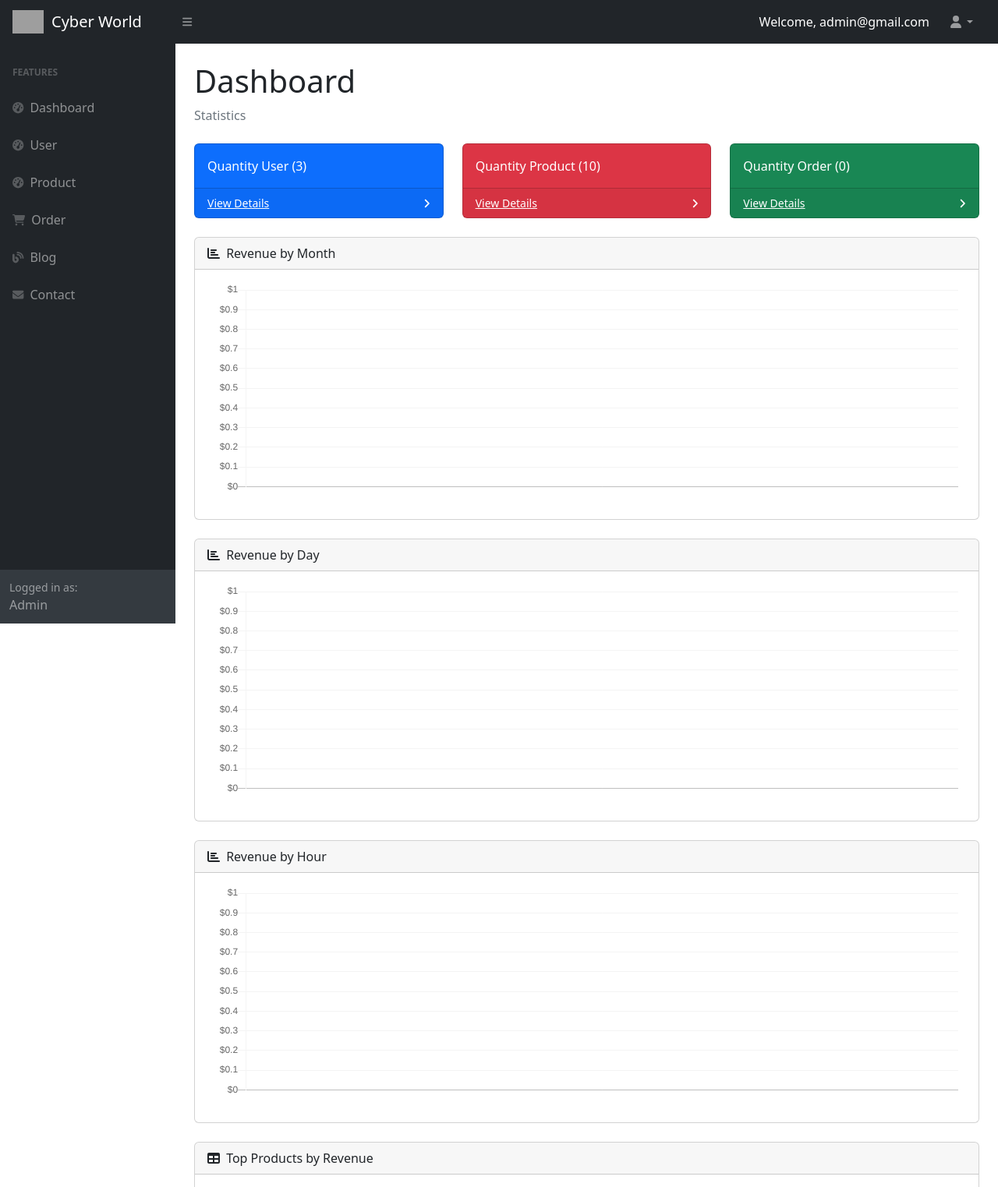
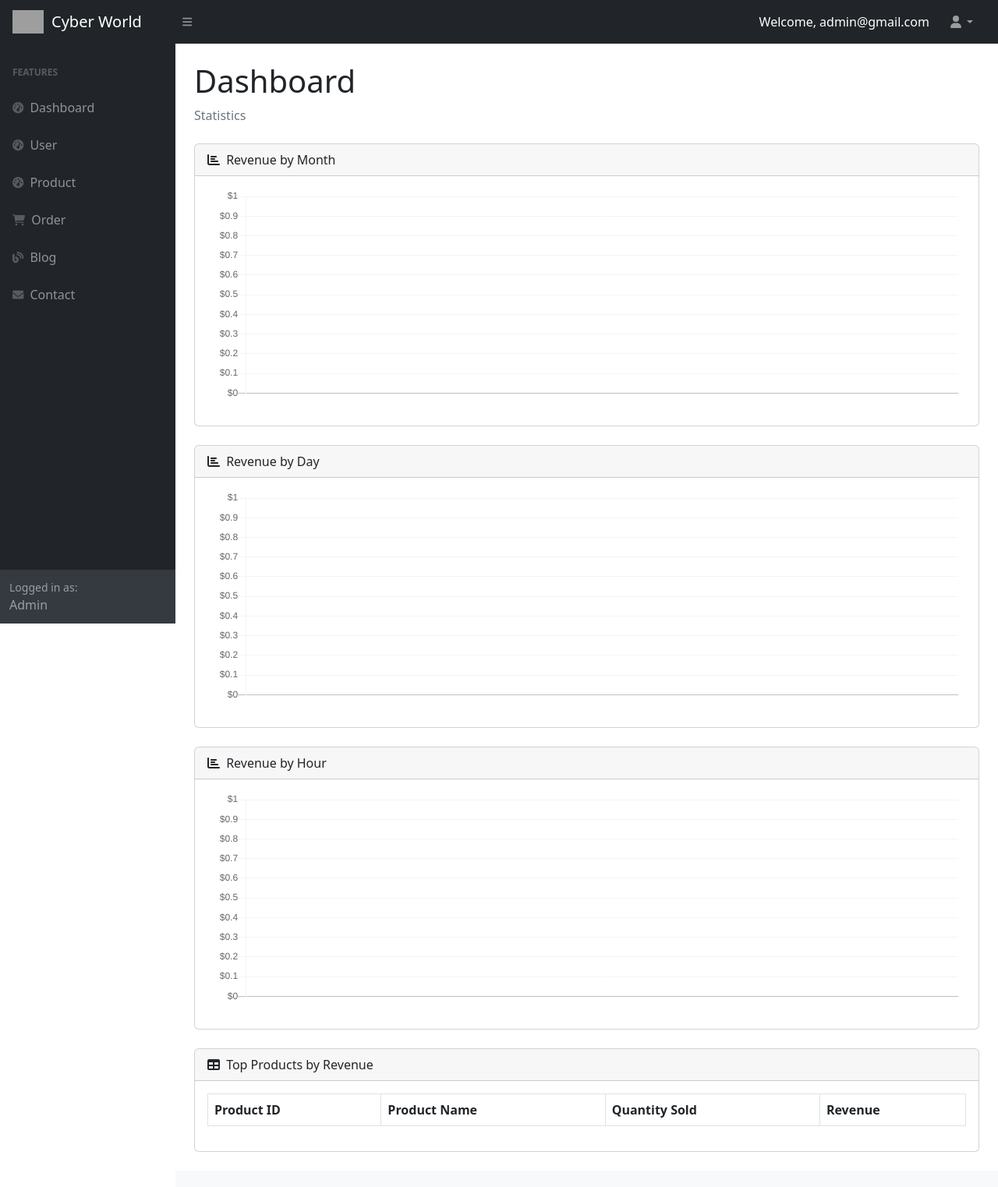
Before and after one commit to ducnmcoder/Cyber-World, a Java web app: page /admin in a window 1280 px wide. Shown: the top 1523 px of the page at 78% size. Run offline with Spring Boot 4, a stand-in JSP engine, Linux system fonts and the light colour scheme; a user stored in the database is signed in; data comes from the database, SQL or seed files in the repository; data that the repository does not hold is empty; some of the project's set-up classes (security, data sources, template engines, error pages and the like) are left out, and stand-ins take their place; some libraries are stand-ins or nearby versions; grey boxes are pictures that could not be loaded.

Commit message:
Change owner

```diff
--- a/java-spring-laptopshop-final-project-v2/src/main/java/laptopshop/controller/admin/DashboardController.java
+++ b/java-spring-laptopshop-final-project-v2/src/main/java/laptopshop/controller/admin/DashboardController.java
@@ -20,9 +20,6 @@ public class DashboardController {
 
     @GetMapping("/admin")
     public String getDashboard(Model model) {
-        model.addAttribute("countUsers", this.userService.countUsers());
-        model.addAttribute("countProducts", this.userService.countProducts());
-        model.addAttribute("countOrders", this.userService.countOrders());
         model.addAttribute("monthlyRevenue", this.orderService.fetchMonthlyRevenue());
         model.addAttribute("dailyRevenue", this.orderService.fetchDailyRevenue());
         model.addAttribute("hourlyRevenue", this.orderService.fetchHourlyRevenue());
--- a/java-spring-laptopshop-final-project-v2/src/main/webapp/WEB-INF/view/admin/dashboard/show.jsp
+++ b/java-spring-laptopshop-final-project-v2/src/main/webapp/WEB-INF/view/admin/dashboard/show.jsp
@@ -26,39 +26,6 @@
                             <ol class="breadcrumb mb-4">
                                 <li class="breadcrumb-item active">Statistics</li>
                             </ol>
-                            <div class="row">
-                                <div class="col-xl-4 col-md-6">
-                                    <div class="card bg-primary text-white mb-4">
-                                        <div class="card-body">Quantity User (${countUsers})</div>
-                                        <div class="card-footer d-flex align-items-center justify-content-between">
-                                            <a class="small text-white stretched-link" href="/admin/user">View
-                                                Details</a>
-                                            <div class="small text-white"><i class="fas fa-angle-right"></i></div>
-                                        </div>
-                                    </div>
-                                </div>
-                                <div class="col-xl-4 col-md-6">
-                                    <div class="card bg-danger text-white mb-4">
-                                        <div class="card-body">Quantity Product (${countProducts})</div>
-                                        <div class="card-footer d-flex align-items-center justify-content-between">
-                                            <a class="small text-white stretched-link" href="/admin/product">View
-                                                Details</a>
-                                            <div class="small text-white"><i class="fas fa-angle-right"></i></div>
-                                        </div>
-                                    </div>
-                                </div>
-                                <div class="col-xl-4 col-md-6">
-                                    <div class="card bg-success text-white mb-4">
-                                        <div class="card-body">Quantity Order (${countOrders})</div>
-                                        <div class="card-footer d-flex align-items-center justify-content-between">
-                                            <a class="small text-white stretched-link" href="/admin/order">View
-                                                Details</a>
-                                            <div class="small text-white"><i class="fas fa-angle-right"></i></div>
-                                        </div>
-                                    </div>
-                                </div>
-                            </div>
-
                             <div class="row">
                                 <div class="col-12">
                                     <div class="card mb-4">
```
